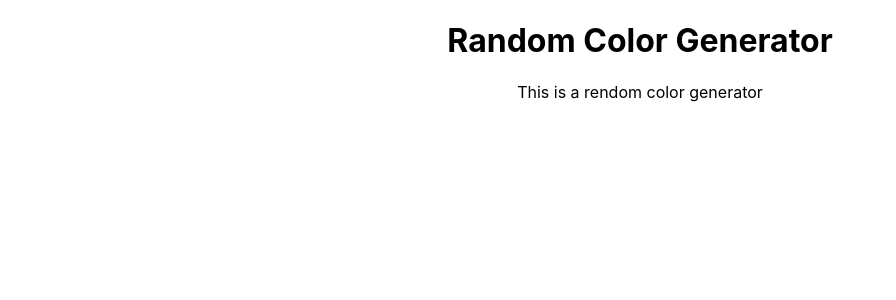
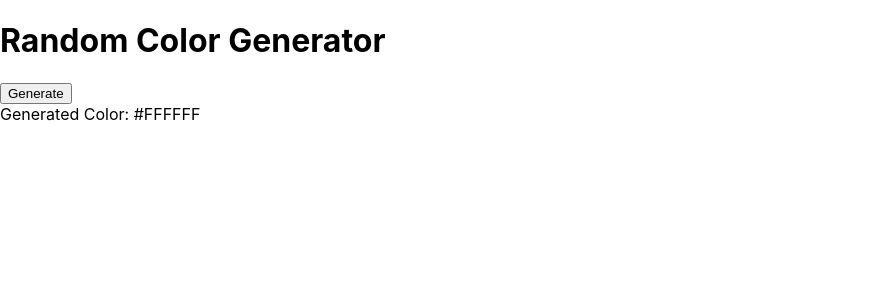
Before and after one commit to Ballam22/react-random-color-generator, a React app: page / in a window 1280 px wide. Shown: the top 300 px of the page, without its empty margins (0-896 px from the left). Built offline with nearby package versions, Linux system fonts and the light colour scheme; the HTML template or start-up script is replaced by a standard one.

Commit message:
Changes to the README file

```diff
--- a/package.json
+++ b/package.json
@@ -23,6 +23,7 @@
   },
   "dependencies": {
     "@upleveled/react-scripts": "5.0.13",
+    "randomcolor": "^0.6.2",
     "react": "^19.0.0",
     "react-dom": "^19.0.0",
     "sass": "1.83.4"
--- a/src/App.js
+++ b/src/App.js
@@ -1,11 +1,50 @@
 import './App.css';
-import ExampleComponent from './Example component';
+import React, { useState } from 'react';
 
-export default function App() {
+// Utility function to generate a random color
+const generateRandomColor = () => {
+  const letters = '0123456789ABCDEF';
+  let color = '#';
+  for (let i = 0; i < 6; i++) {
+    color += letters[Math.floor(Math.random() * 16)];
+  }
+  return color;
+};
+
+// GenerateButton Component
+const GenerateButton = ({ onClick }) => {
   return (
-    <div className="App">
-      <h1>Random Color Generator</h1>
-      <ExampleComponent />
+    <button className="generate-button" onClick={onClick}>
+      Generate
+    </button>
+  );
+};
+
+// ColorDisplay Component
+const ColorDisplay = ({ color }) => {
+  return (
+    <div className="color-display" style={{ backgroundColor: color }}>
+      Generated Color: {color}
     </div>
   );
-}
+};
+
+// App Component
+const App = () => {
+  const [currentColor, setCurrentColor] = useState('#FFFFFF');
+
+  const handleGenerateColor = () => {
+    const newColor = generateRandomColor();
+    setCurrentColor(newColor);
+  };
+
+  return (
+    <div className="app">
+      <h1>Random Color Generator</h1>
+      <GenerateButton onClick={handleGenerateColor} />
+      <ColorDisplay color={currentColor} />
+    </div>
+  );
+};
+
+export default App;
--- a/src/Example component.js
+++ /dev/null
@@ -1,3 +0,0 @@
-export default function ExampleComponent() {
-  return <div> This is a rendom color generator</div>;
-}
```
Also changed, not shown: 2 other files (tests, documents, lock files or other folders).
